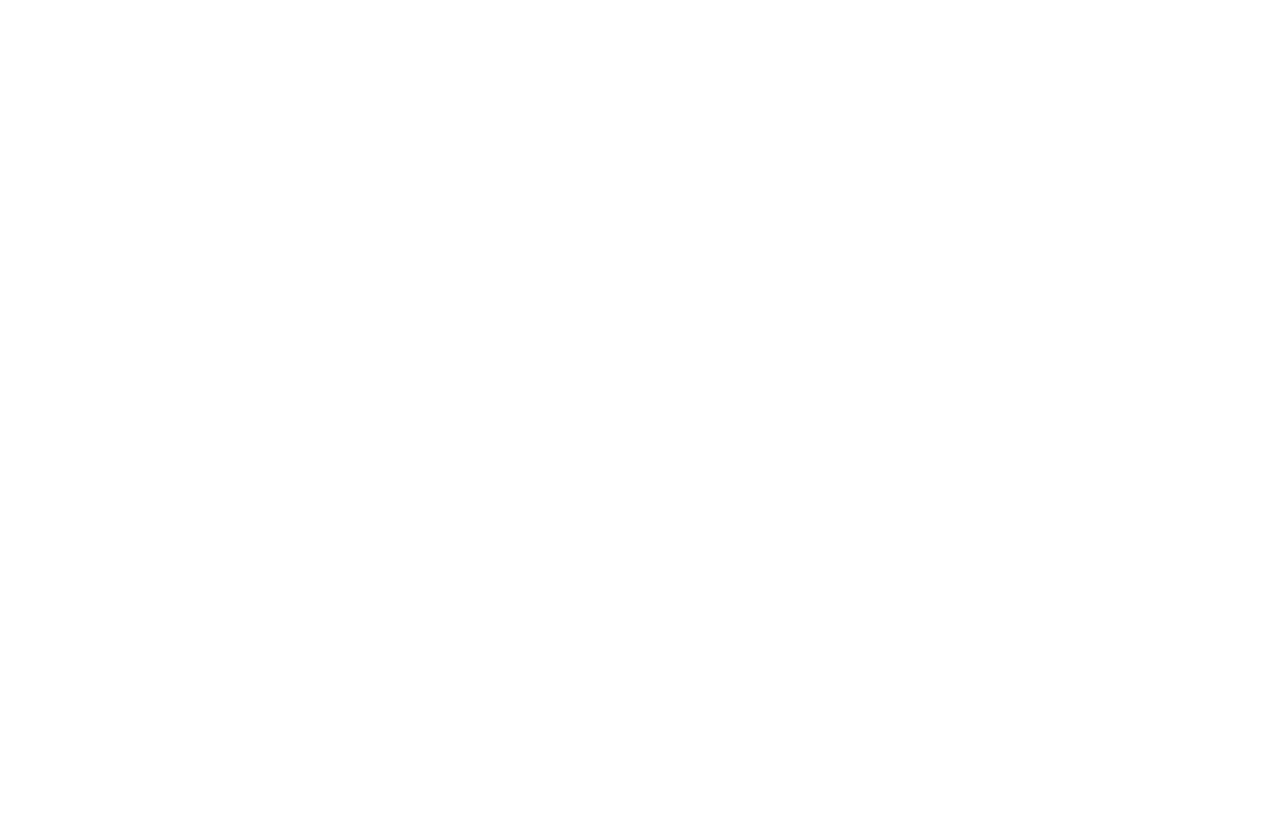
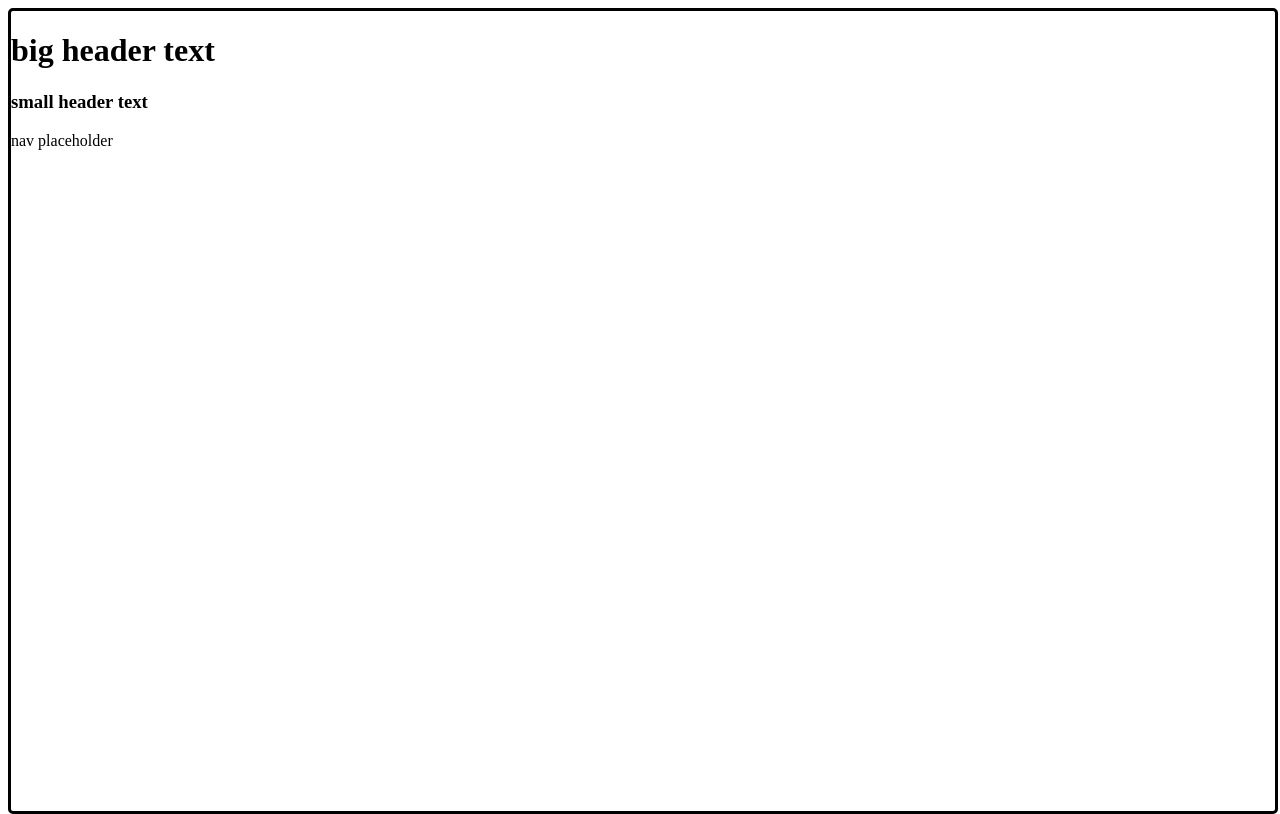
Before and after one commit to 28jdannervstud/heroes, a plain HTML site: page index.html in a window 1280 px wide. Drawn offline with Linux system fonts and the light colour scheme; files that its build step writes are made by us from their sources.

Commit message:
added image file and linked css stylesheet

```diff
--- a/css/style.css
+++ b/css/style.css
@@ -0,0 +1,13 @@
+html, body{
+    height:100%;
+}
+
+.hero1{
+    height:100%;
+    width:100%;
+    background-image: "images/sandds.png";
+    background-size: cover;
+    border-radius:5px;
+    border-color:black;
+    border-style:solid;
+}
--- a/index.html
+++ b/index.html
@@ -4,8 +4,15 @@
     <meta charset="UTF-8">
     <meta name="viewport" content="width=device-width, initial-scale=1.0">
     <title>Document</title>
+    <link rel="stylesheet" type="text/css" href="style.css">
 </head>
 <body>
-
+    <div class="hero1">
+        <h1>big header text</h1>
+        <h3>small header text</h3>
+        <nav>
+            <p>nav placeholder</p>
+        </nav>
+    </div>
 </body>
 </html>
```
Also changed, not shown: images/sandds.png (added).
